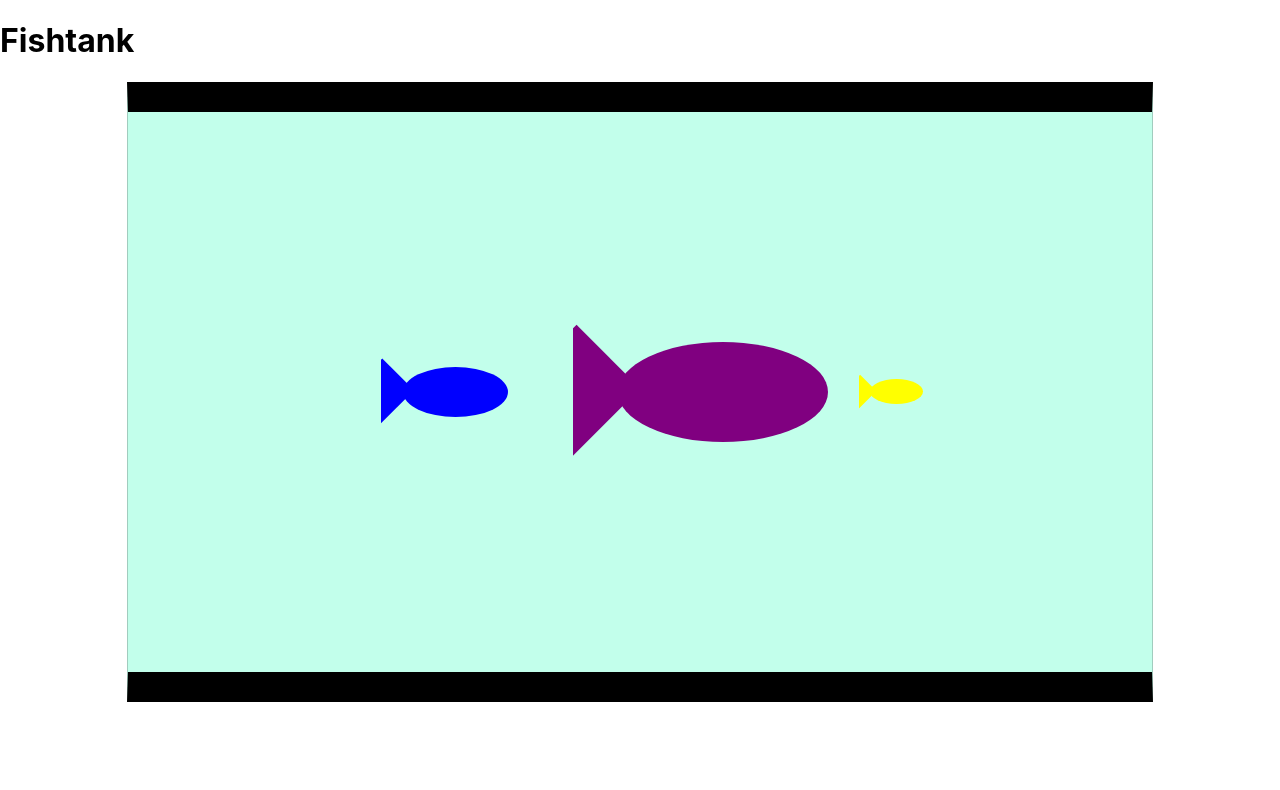
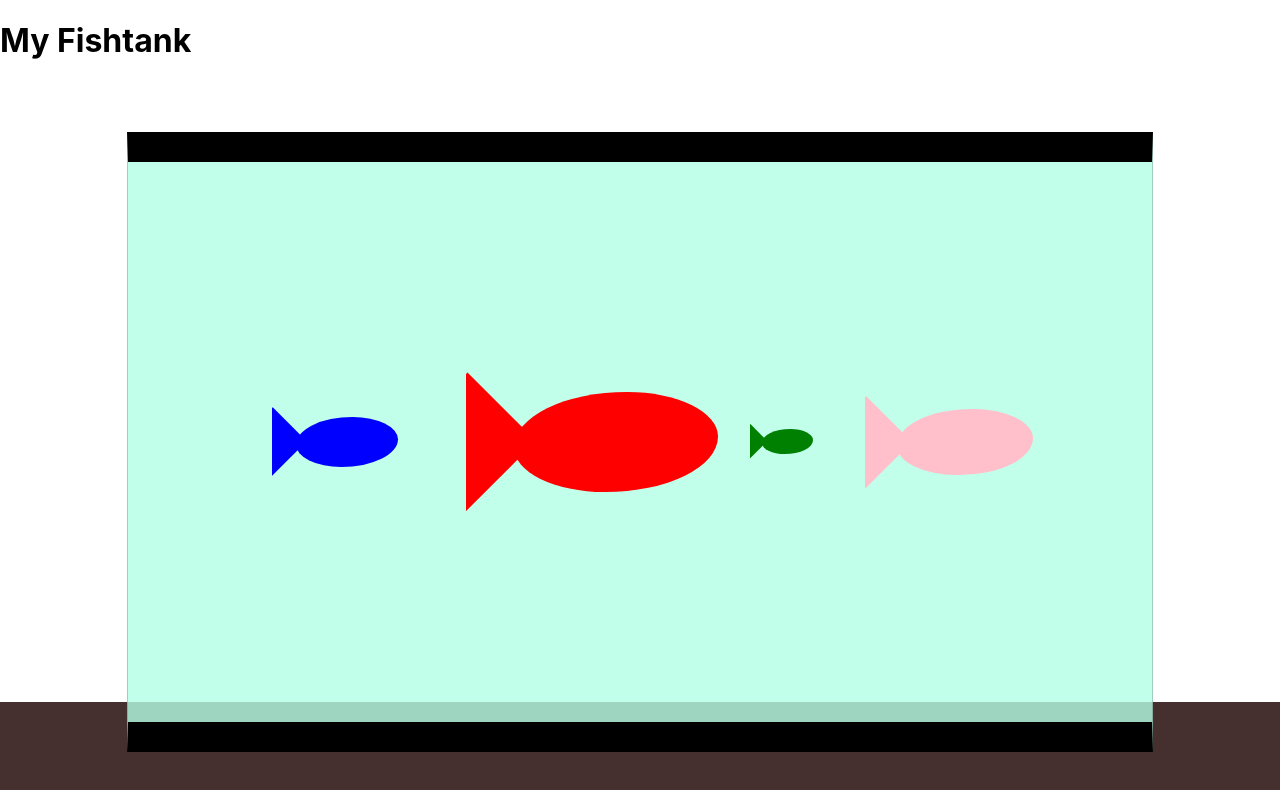
Before and after one commit to jfisher396/fishtank, a React (Create React App) app: page / in a window 1280 px wide. Shown: the top 790 px of the page. Built offline with nearby package versions, Linux system fonts and the light colour scheme.

Commit message:
basic fish styling and color and size set in state

```diff
--- a/src/App.js
+++ b/src/App.js
@@ -4,7 +4,7 @@ import Tank from './components/Tank/Tank'
 function App() {
   return (
     <>
-    <h1>Fishtank</h1>
+    <h1>My Fishtank</h1>
     <Tank />
     </>
   );
--- a/src/components/Fish/Fish.css
+++ b/src/components/Fish/Fish.css
@@ -1,14 +1,15 @@
 .Fish {
     display: flex;
     padding: 10px;
+    /* position: absolute; */
 }
 
 .Fish .body {
-    border-radius: 100%;
-    -webkit-border-radius: 100%;
-    -moz-border-radius: 100%;
-    -ms-border-radius: 100%;
-    -o-border-radius: 100%;
+    border-radius: 125% 100% 125% 100%;
+    -webkit-border-radius: 125% 100% 125% 100%;
+    -moz-border-radius: 125% 100% 125% 100%;
+    -ms-border-radius: 125% 100% 125% 100%;
+    -o-border-radius: 125% 100% 125% 100%;
 }
 
 .Fish .tail {
--- a/src/components/Fish/Fish.js
+++ b/src/components/Fish/Fish.js
@@ -15,15 +15,16 @@ function Fish(props) {
     },
     tail: {
       background: `linear-gradient(45deg, transparent 0%, transparent 50%, ${props.color} 50%, ${props.color} 100%)`,
-      width: `${props.width * 0.3}px`,
+      width: `${height}px`,
     },
-  };
+  }
+
   return (
     <div className="Fish" style={styles.fish}>
       <div className="tail" style={styles.tail}></div>
       <div className="body" style={styles.body}></div>
     </div>
-  );
+  )
 }
 
 export default Fish;
--- a/src/components/Tank/Tank.css
+++ b/src/components/Tank/Tank.css
@@ -12,4 +12,15 @@
   justify-content: center;
   align-items: center;
   flex-wrap: wrap;
+  position: relative;
+  top: 50px;
+  left: auto;
+  right: auto;
 }
+
+.tank-bottom {
+    width: 100vw;
+    height: 180px;
+    background-color: rgb(70, 47, 47);
+    margin: 0 auto;
+}
--- a/src/components/Tank/Tank.js
+++ b/src/components/Tank/Tank.js
@@ -1,14 +1,38 @@
-import React from "react";
+import React, { useState } from "react";
 import "./Tank.css";
 import Fish from "../Fish/Fish";
 
 function Tank() {
+  const [fishes, setFishes] = useState([
+    {
+      color: "blue",
+      width: 150,
+    },
+    {
+      color: "red",
+      width: 300,
+    },
+    {
+      color: "green",
+      width: 75,
+    },
+    {
+      color: "pink",
+      width: 200,
+    },
+  ]);
+
   return (
-    <div className="Tank">
-      <Fish color="blue" width={150}/>
-      <Fish color="purple" width={300}  />
-      <Fish color="yellow" width={75} />
-    </div>
+    <>
+      <div className="Tank">
+        {fishes.map((fish) => (
+          <Fish color={fish.color} width={fish.width} />
+        ))}
+      </div>
+      <div>
+        <div className="tank-bottom"></div>
+      </div>
+    </>
   );
 }
 
```
Also changed, not shown: 1 other file (tests, documents, lock files or other folders).
